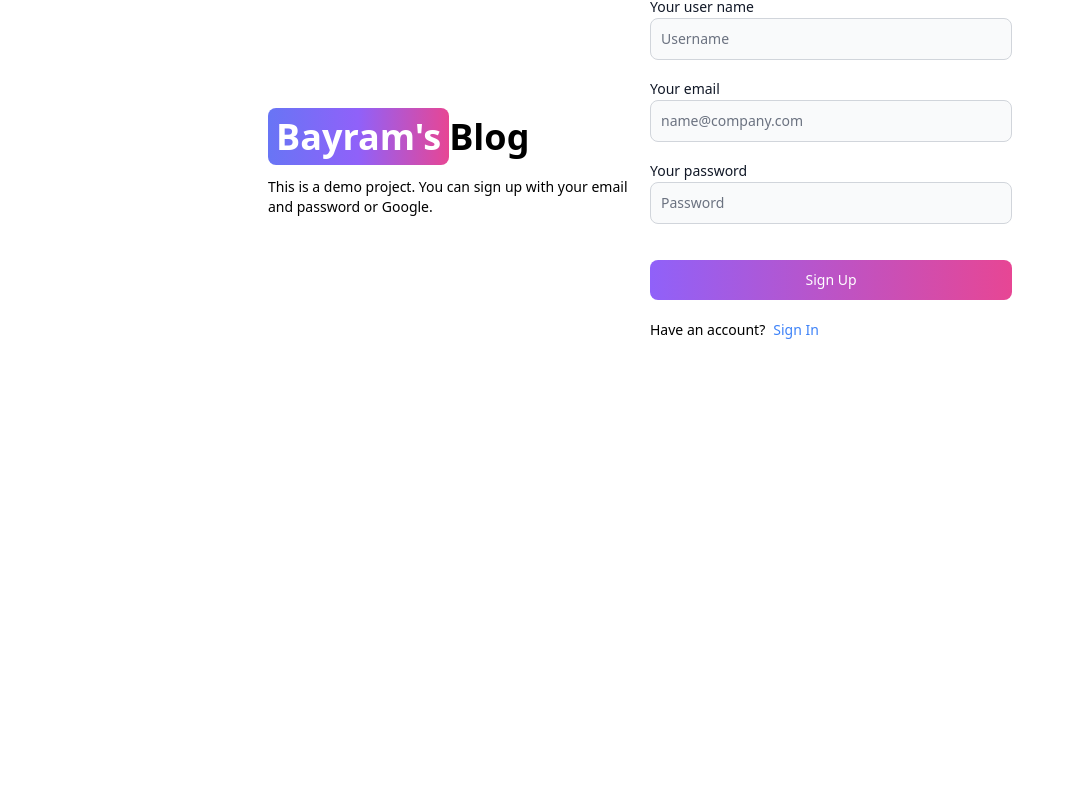
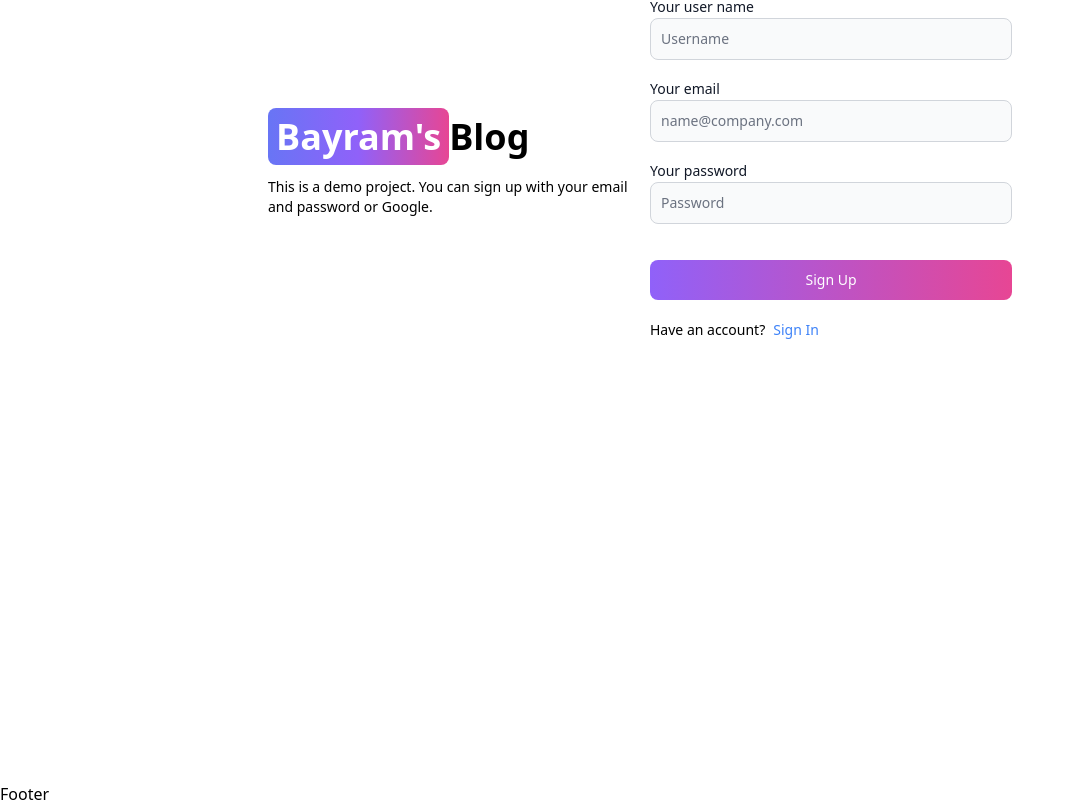
Before and after one commit to bayrambinbir/MERN-blog, a React (Vite) app in the folder client/: page /sign-up in a window 1280 px wide. Shown: the part 162-968 px from the top of the page, without its empty margins (0-1074 px from the left). Before the commit the page ends 944 px from the top, so only its background shows below. Built offline with nearby package versions, Linux system fonts and the light colour scheme.

Commit message:
footer template added

```diff
--- a/client/src/App.jsx
+++ b/client/src/App.jsx
@@ -7,6 +7,7 @@ import SignUp from "./pages/SignUp";
 import Dashboard from "./pages/Dashboard";
 import Projects from "./pages/Projects";
 import Header from "./components/Header";
+import Footer from "./components/Footer";
 
 export default function App() {
   return (
@@ -20,6 +21,7 @@ export default function App() {
         <Route path="/projects" element={<Projects />} />
         <Route path="/dashboard" element={<Dashboard />} />
       </Routes>
+      <Footer />
     </BrowserRouter>
   );
 }
--- /dev/null
+++ b/client/src/components/Footer.jsx
@@ -0,0 +1,7 @@
+import React from 'react'
+
+export default function Footer() {
+  return (
+    <div>Footer</div>
+  )
+}
--- a/client/src/pages/SignUp.jsx
+++ b/client/src/pages/SignUp.jsx
@@ -10,7 +10,6 @@ export default function signup() {
 
   const handleChange = (e) => {
     setFormData({ ...formData, [e.target.id]: e.target.value.trim() });
-    console.log(formData);
   };
   const handleSubmit = async (e) => {
     e.preventDefault();
@@ -20,13 +19,14 @@ export default function signup() {
     }
     try {
       setLoading(true);
+      setErrorMessage(null)
       const res = await fetch("/api/auth/signup", {
         method: "POST",
         headers: { "Content-Type": "application/json" },
         body: JSON.stringify(formData),
       });
       const data = await res.json();
-      if (data.success == false) {
+      if (data.success === false) {
         return setErrorMessage(data.message);
       }
       setLoading(false);
@@ -102,7 +102,7 @@ export default function signup() {
           </form>
           <div className="flex gap-2 text-sm mt-5">
             <span>Have an account?</span>
-            <Link to="sign-in" className="text-blue-500">
+            <Link to="/sign-in" className="text-blue-500">
               Sign In
             </Link>
           </div>
```
